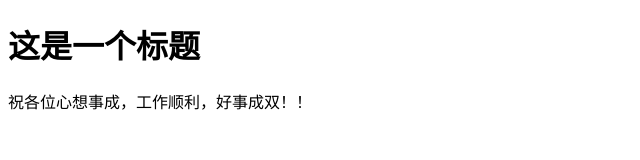
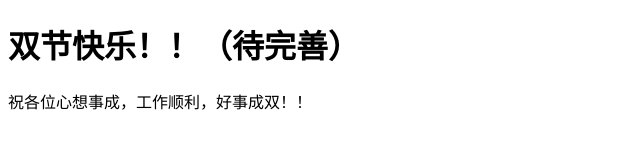
Before and after one commit to Hiahiahhhh/Hiahiahhhh.github.io, a plain HTML site: page index.html in a window 1280 px wide. Shown: the whole page, without its empty margins (0-640 px from the left). Drawn offline with Linux system fonts and the light colour scheme.

Commit message:
Update index.html

```diff
--- a/index.html
+++ b/index.html
@@ -5,7 +5,7 @@
 <title>双节快乐</title>
 </head>
 <body>
-<h1>这是一个标题</h1>
+  <h1>双节快乐！！（待完善）</h1>
 <p>祝各位心想事成，工作顺利，好事成双！！</p>
 </body>
 </html>
```
